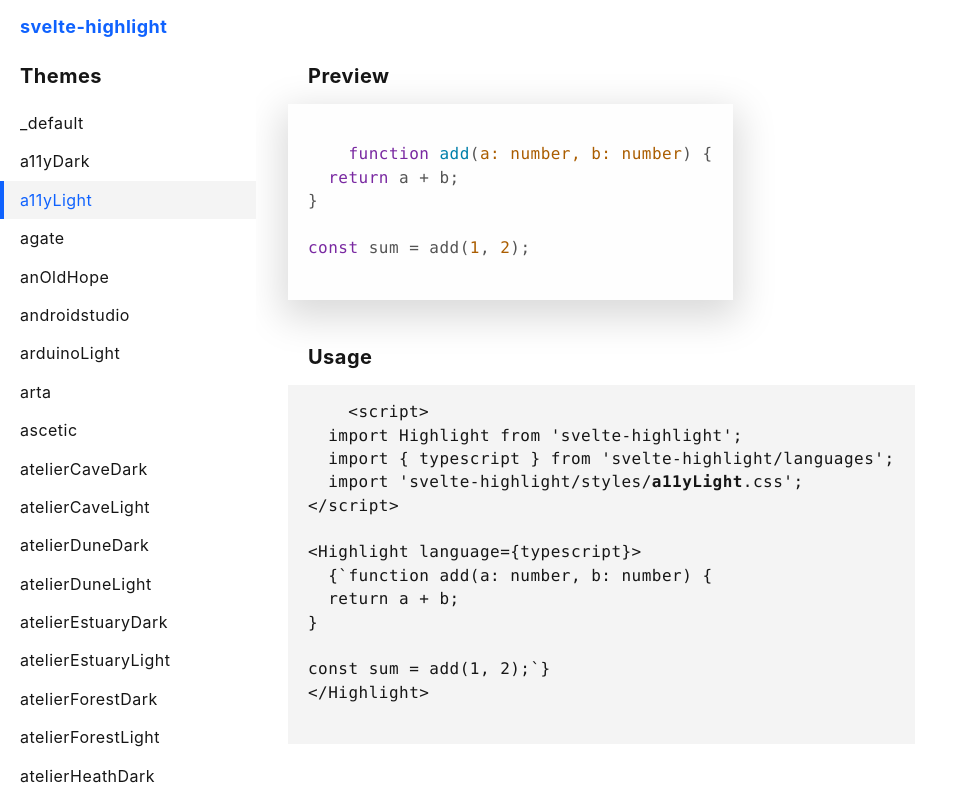
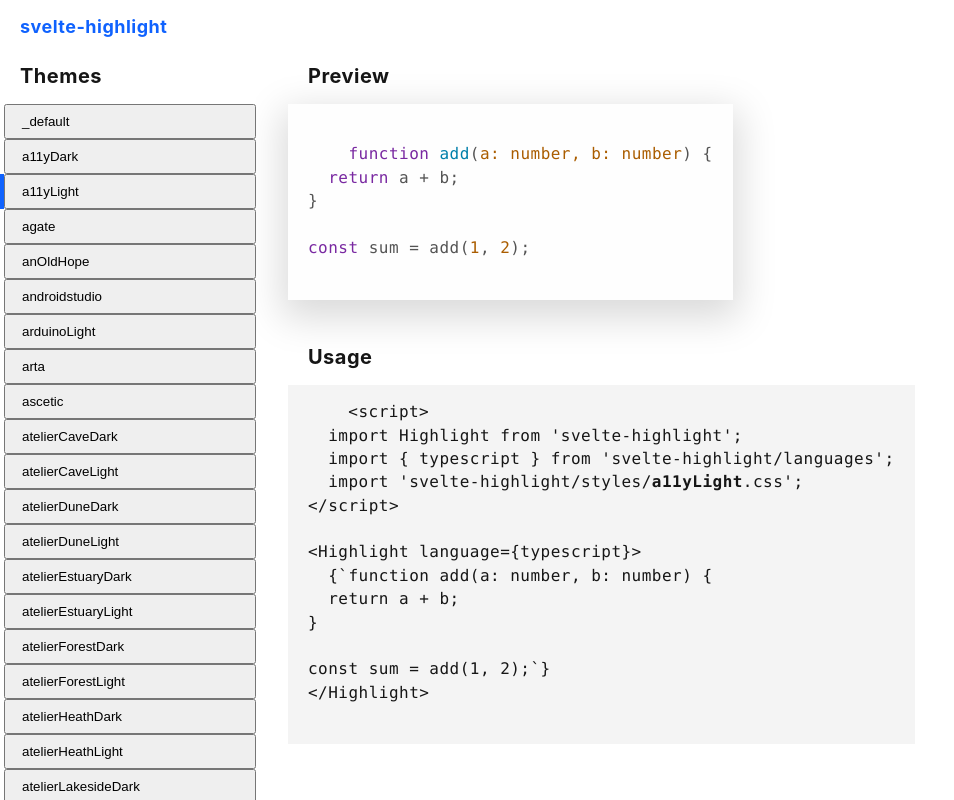
Before and after one commit to metonym/svelte-highlight, a Svelte app: page / in a window 1280 px wide. Shown: the whole page, without its empty margins (0-954 px from the left). Built offline with nearby package versions, Linux system fonts and the light colour scheme.

Commit message:
refactor(theme-picker): make style constant reactive

```diff
--- a/src/docs/ThemePicker.svelte
+++ b/src/docs/ThemePicker.svelte
@@ -4,29 +4,17 @@
   export let updateStyle = () => false;
 
   let styles = {};
-  let style;
 
   onMount(async () => {
     styles = await import('../styles');
   });
 
   $: supportedStyles = Object.keys(styles);
-  $: {
-    if (styles) {
-      style = styles[currentStyle];
-    }
-  }
+  $: style = styles[currentStyle];
 </script>
 
 <style>
   button {
-    outline: 0;
-    border: 0;
-    background: none;
-    font: inherit;
-    color: inherit;
-    letter-spacing: inherit;
-    cursor: pointer;
     width: 100%;
     height: 100%;
     padding: 0.5rem 1rem;
```
